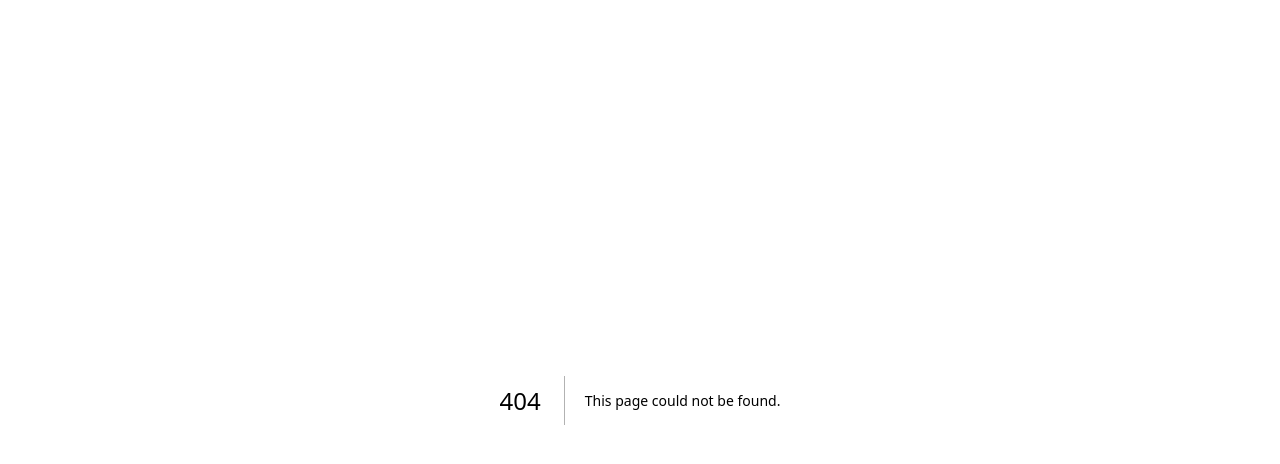
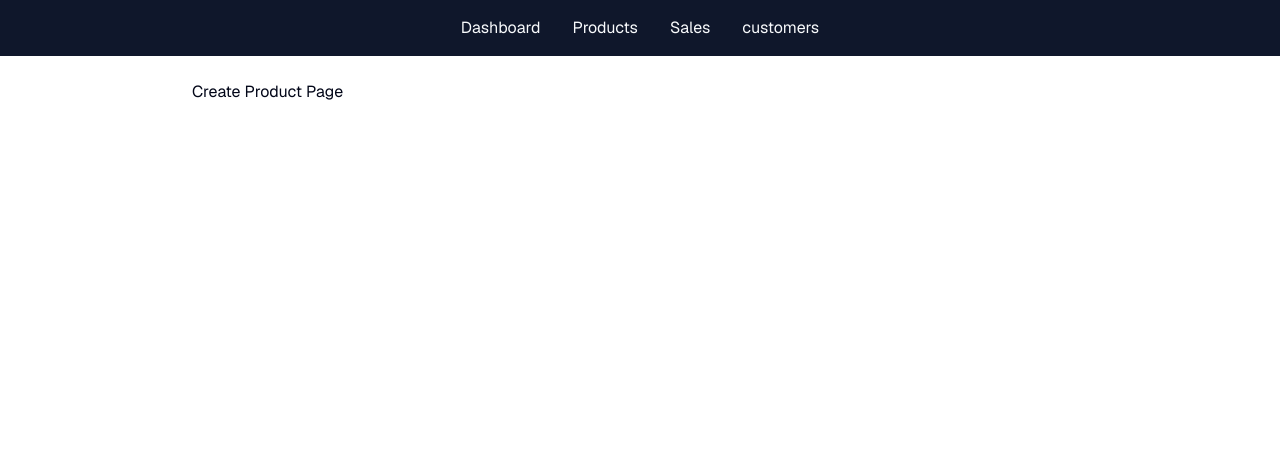
Before and after one commit to rorisangputu/ecomm-mvp, a Next.js app: page /admin/products/new in a window 1280 px wide. Before the commit this address had no page. Shown: the top 464 px of the page. Built offline with nearby package versions, Linux system fonts and the light colour scheme.

Commit message:
creating add products pafe

```diff
--- /dev/null
+++ b/src/app/admin/products/new/page.tsx
@@ -0,0 +1,3 @@
+export default async function CreateProductpage() {
+  return <h1>Create Product Page</h1>;
+}
--- a/src/app/admin/products/page.tsx
+++ b/src/app/admin/products/page.tsx
@@ -15,7 +15,7 @@ export default function AdminProductPage() {
       <div className="flex justify-between items-center gap-4">
         <PageHeader>Products</PageHeader>
         <Button asChild>
-          <Link href={"/admin/product/new"}>Create</Link>
+          <Link href={"/admin/products/new"}>Create</Link>
         </Button>
       </div>
       <ProductsTable />
```
